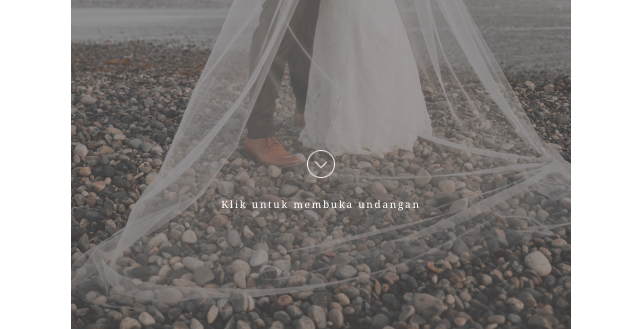
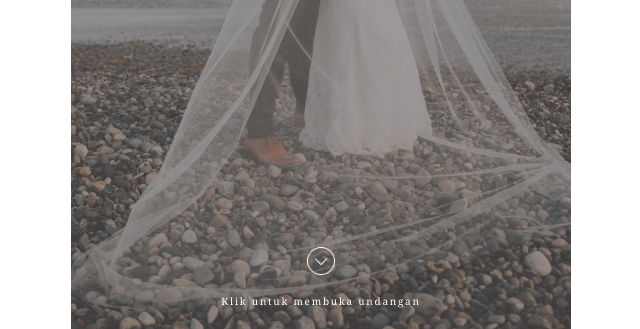
Before and after one commit to workings21/template-sintajames, a website: page index.html in a window 1280 px wide. Shown: the part 471-800 px from the top of the page, without its empty margins (319-959 px from the left). Drawn offline with Linux system fonts and the light colour scheme; a web font is replaced by a local one.

Commit message:
update button link

```diff
--- a/index.html
+++ b/index.html
@@ -25,7 +25,9 @@
                 </p>
                 <p class="mt-9 text-[15px] font-tiro text-white tracking-[0.345em]">Monday 12.02.2002</p>
 
-                <div class="btn-scroll mt-40">
+                <div class="btn-scroll  fixed
+                inset-x-0
+                bottom-5">
                         <a href=""><img src="./assets/btn-scroll.png" class="inline-block w-7 animate-bounce" alt=""></a>
                         <p class="font-serif mt-3 text-[10px] tracking-[0.175em] text-white">Klik untuk membuka undangan
                         </p>
```
Also changed, not shown: style.css.
